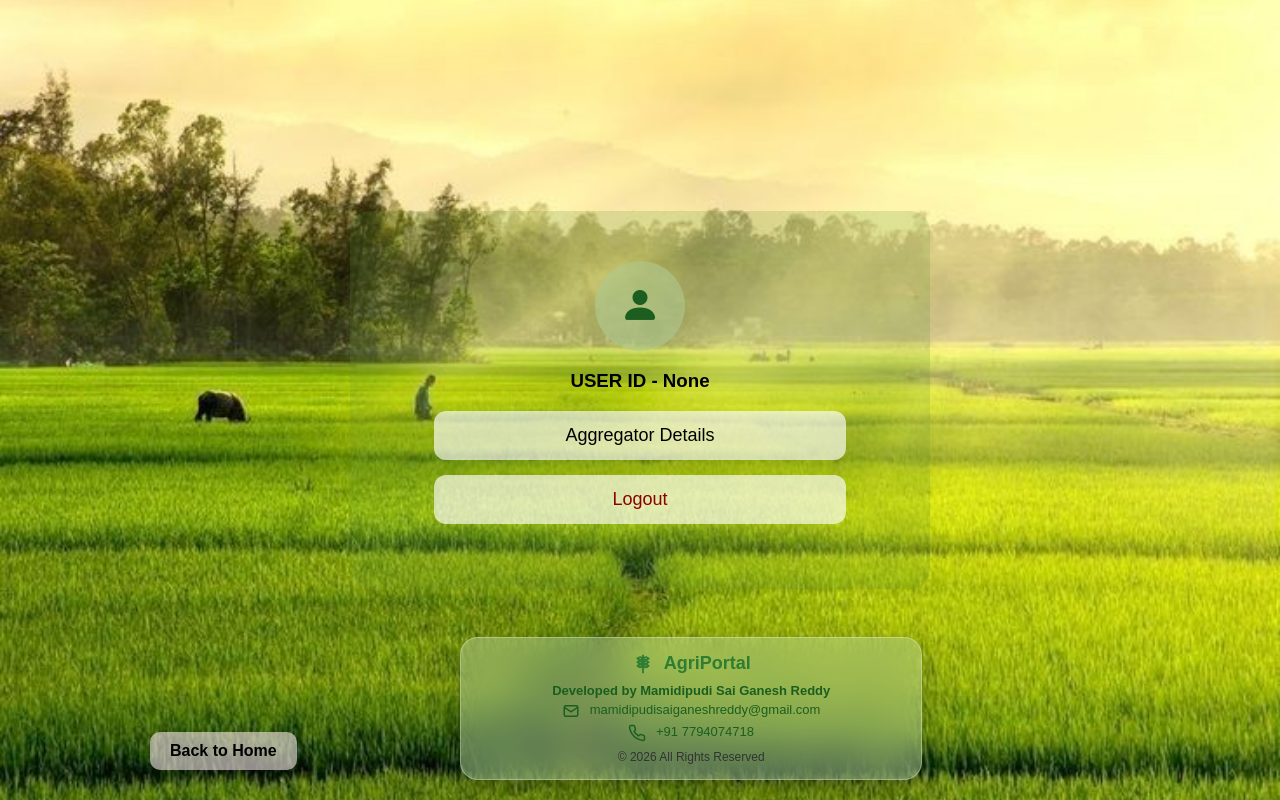
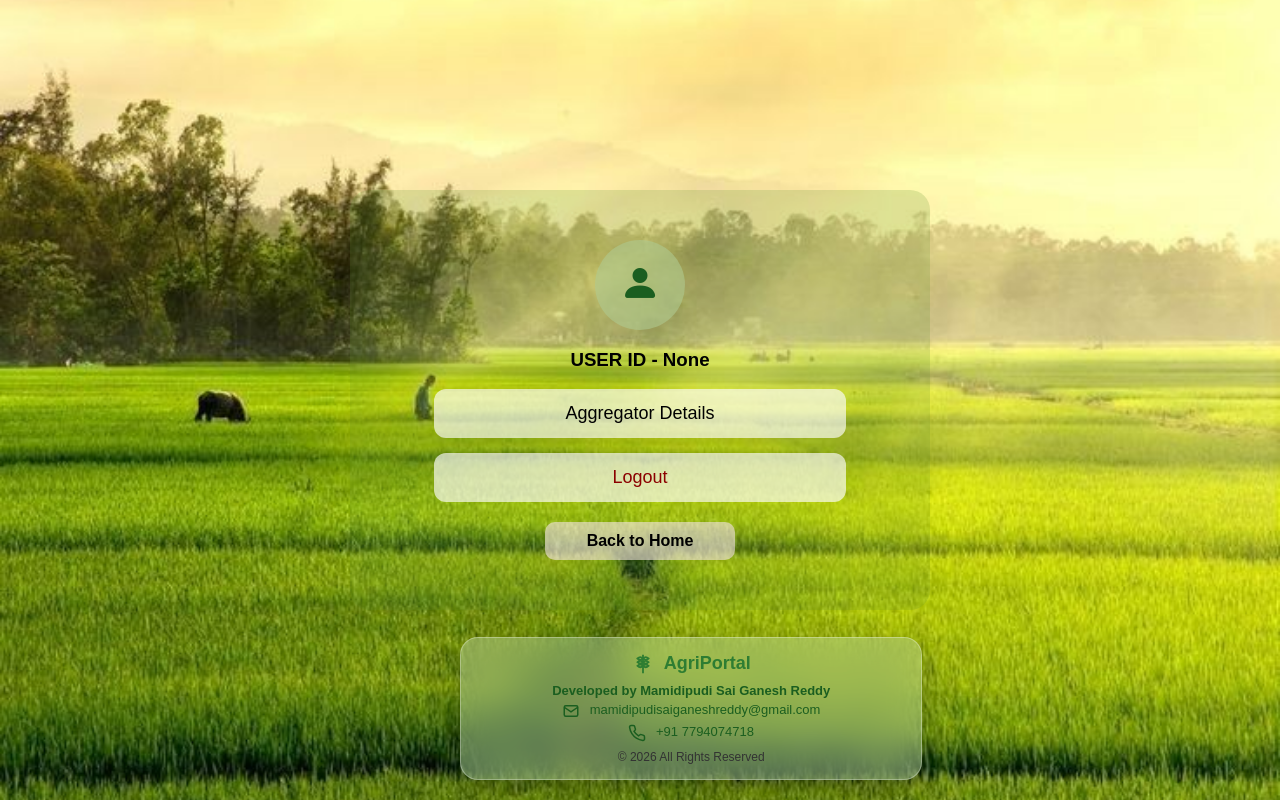
Before and after one commit to saireddy2005/agriportal, a Django app: page /profile/ in a window 1280 px wide. Run offline with Django 5.2, Linux system fonts and the light colour scheme.

Commit message:
moved back to home inside peofile card

```diff
--- a/core/templates/profile.html
+++ b/core/templates/profile.html
@@ -26,10 +26,11 @@
 {% endif %}
 
 <a href="/logout/" class="profile-btn logout-btn">Logout</a>
+<a href="/home/" class="back-home">Back to Home</a>
 
 </div>
 
-<a href="/home/" class="back-home">Back to Home</a>
+
 
 </div>
 
@@ -214,11 +215,8 @@ color:#8b0000;
 /* Back Button */
 
 .back-home{
-bottom: 30px;
-left: 150px;
-position: fixed;
-margin-top:10px;
-
+display: block;
+margin:20px auto 0 auto;
 padding:10px 20px;
 
 border-radius:10px;
@@ -230,6 +228,8 @@ text-decoration:none;
 color:black;
 
 font-weight:bold;
+width: 150px;
+text-align: center;
 
 }
 
```
